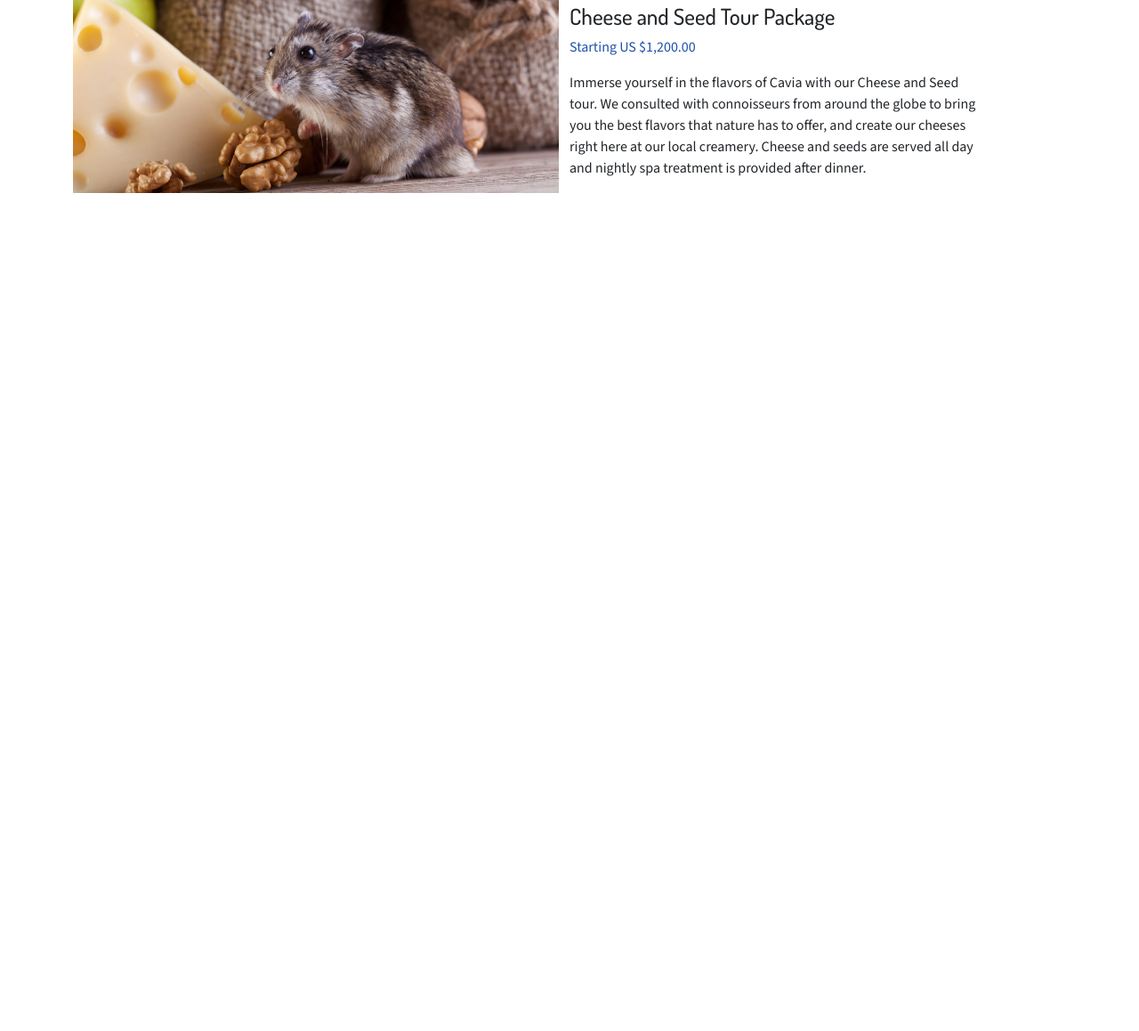
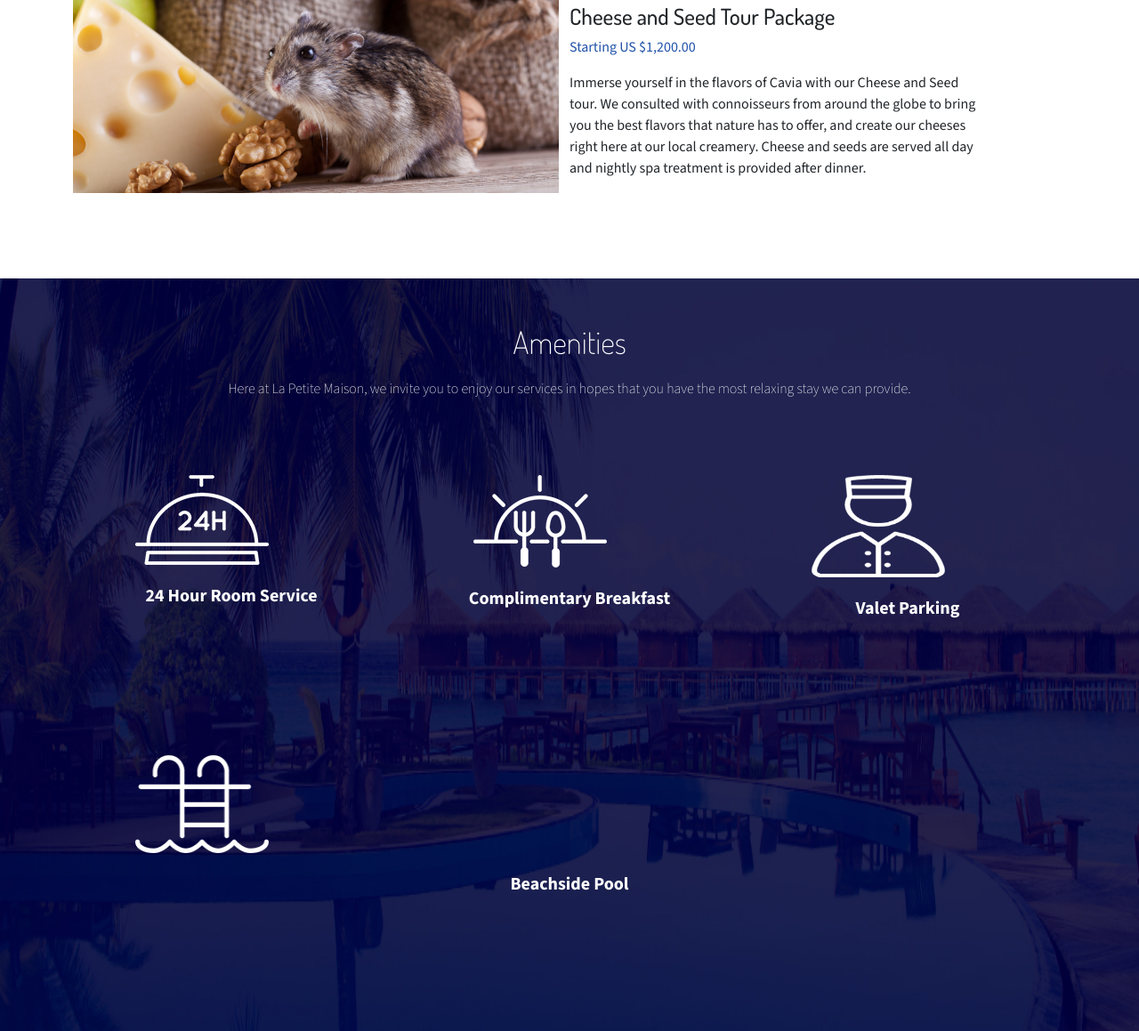
Before and after one commit to johnnypham2/PhamJHamsterHotel, a plain HTML site: page index.html in a window 1280 px wide. Shown: the part 2632-3791 px from the top of the page at 89% size. Before the commit the page ends 2945 px from the top, so only its background shows below. Drawn offline with nearby package versions, Linux system fonts and the light colour scheme.

Commit message:
amenities

```diff
--- a/index.html
+++ b/index.html
@@ -221,6 +221,40 @@
   </div>
 </div>
 
+<!--Amenities-->
+<div class="container-fluid amenitiesBG d-none d-xl-block">
+        <div class="row">
+            <div class="col text-center">
+                <h1 class="amenities-header">Amenities</h1>
+                <p class="amenities-text">Here at La Petite Maison, we invite you to enjoy our services in hopes that
+                    you have the most relaxing stay we can provide.</p>
+            </div>
+        </div>
+
+        <div class="container d-flex justify-content-center">
+            <div class="row">
+                <div class="col">
+                    <img class="amenities-img" src="./assets/images/24hour.png" alt="" width="150px" height="101px">
+                    <p class="img-title">24 Hour Room Service</p>
+                </div>
+                <div class="col">
+                    <img class="amenities-img" src="./assets/images/breakfast.png" alt="" width="150px" height="104px">
+                    <p class="img-title">Complimentary Breakfast</p>
+                </div>
+                <div class="col">
+                    <img class="amenities-img" src="./assets/images/valet.png" alt="" width="150px" height="115px">
+                    <p class="img-title">Valet Parking</p>
+                </div>
+                <div class="col">
+                    <img class="amenities-img" src="./assets/images/pool.png" alt="" width="150px" height="110px">
+                    <p class="img-title">Beachside Pool</p>
+                </div>
+            </div>
+        </div>
+    </div>
+
+
+
 
 
 
--- a/styles/style.css
+++ b/styles/style.css
@@ -172,3 +172,41 @@ h2 {
     font-family: sourceSans;
     font-size: 16px;
 }
+.amenitiesBG {
+    background-image: url(../assets/images/bg.jpg);
+    background-repeat: no-repeat;
+    background-size: 110% 200%;
+    background-position: 70% 75%;
+}
+.amenities-header {
+    font-family: dosisRegular;
+    font-size: 35px;
+    color: #FFFFFF;
+    font-weight: 200;
+    margin-top: 50px;
+    margin-bottom: 20px;
+}
+.amenities-text {
+    font-family: sourceSans;
+    font-size: 16px;
+    color: #FFFFFF;
+    font-weight: 200;
+    margin-bottom: 85px;
+}
+.amenities-img {
+    display: flex;
+    flex-direction: column;
+    margin-right: 70px;
+    margin-left: 70px;
+}
+.img-title {
+    font-family: sourceSans;
+    font-weight: bold;
+    font-size: 20px;
+    color: #FFFFFF;
+    white-space: nowrap;
+    display: flex;
+    justify-content: center;
+    margin-top: 20px;
+    margin-bottom: 150px;
+}
```
